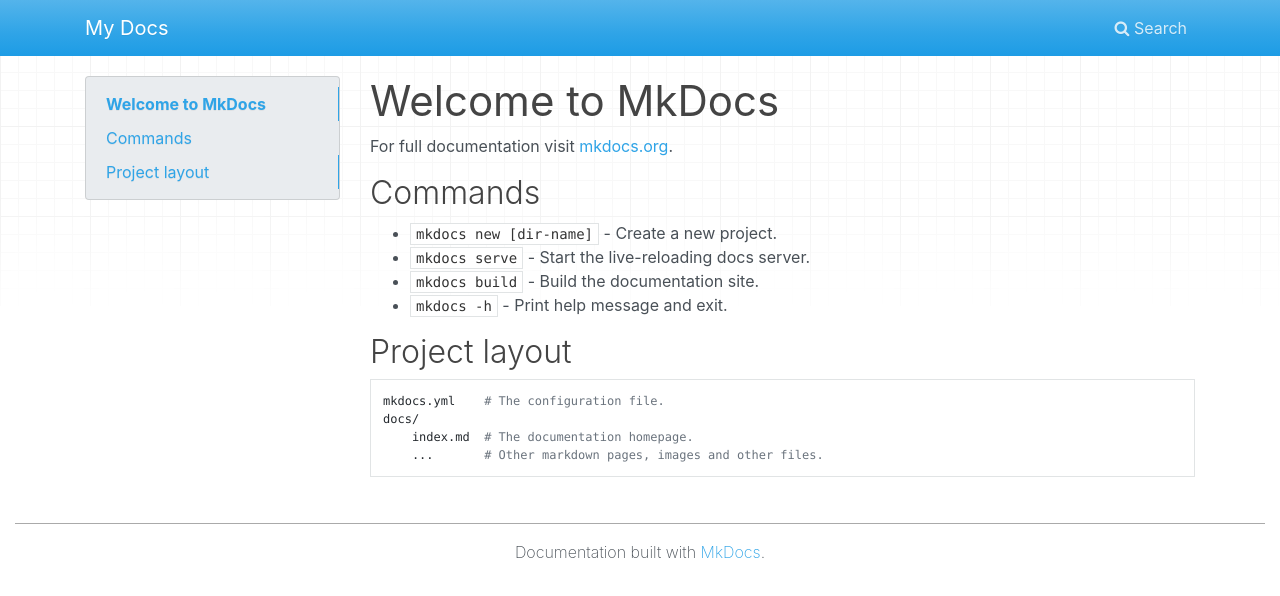
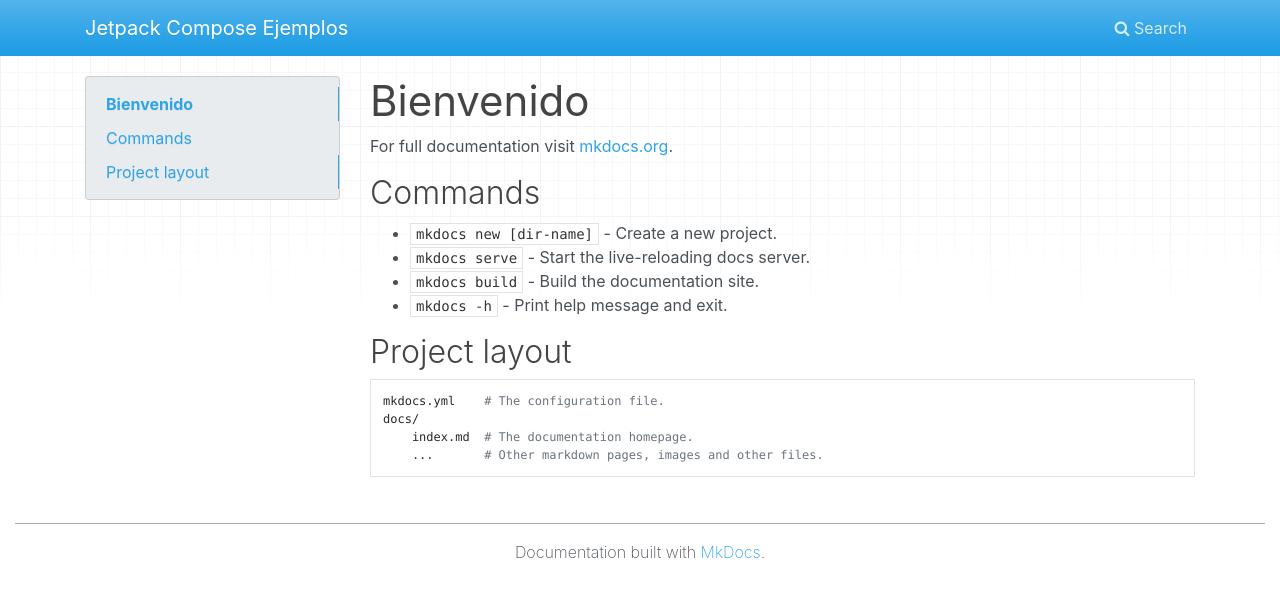
Before and after one commit to rutut/JetpackComposeEjemplos, a plain HTML site: page index.html in a window 1280 px wide. Drawn offline with nearby package versions, Linux system fonts and the light colour scheme.

Commit message:
First Commit

```diff
--- a/index.html
+++ b/index.html
@@ -8,7 +8,7 @@
 
 
         <link rel="shortcut icon" href="img/favicon.ico">
-        <title>My Docs</title>
+        <title>Jetpack Compose Ejemplos</title>
         <link href="css/bootstrap.min.css" rel="stylesheet">
         <link href="css/font-awesome.min.css" rel="stylesheet">
         <link href="css/base.css" rel="stylesheet">
@@ -23,7 +23,7 @@
     <body class="homepage">
         <div class="navbar fixed-top navbar-expand-lg navbar-dark bg-primary">
             <div class="container">
-                <a class="navbar-brand" href=".">My Docs</a>
+                <a class="navbar-brand" href=".">Jetpack Compose Ejemplos</a>
 
                 <!-- Expanded navigation -->
                 <div id="navbar-collapse" class="navbar-collapse collapse">
@@ -52,7 +52,7 @@
     <div id="toc-collapse" class="navbar-collapse collapse card bg-secondary">
         <ul class="nav flex-column">
 
-            <li class="nav-item" data-level="1"><a href="#welcome-to-mkdocs" class="nav-link">Welcome to MkDocs</a>
+            <li class="nav-item" data-level="1"><a href="#bienvenido" class="nav-link">Bienvenido</a>
               <ul class="nav flex-column">
             <li class="nav-item" data-level="2"><a href="#commands" class="nav-link">Commands</a>
               <ul class="nav flex-column">
@@ -69,7 +69,7 @@
 </div></div>
                     <div class="col-md-9" role="main">
 
-<h1 id="welcome-to-mkdocs">Welcome to MkDocs</h1>
+<h1 id="bienvenido">Bienvenido</h1>
 <p>For full documentation visit <a href="https://www.mkdocs.org">mkdocs.org</a>.</p>
 <h2 id="commands">Commands</h2>
 <ul>
@@ -164,5 +164,5 @@ docs/
 
 <!--
 MkDocs version : 1.4.2
-Build Date UTC : 2023-01-22 22:30:23.037999+00:00
+Build Date UTC : 2023-01-22 22:52:47.475184+00:00
 -->
--- a/search/search_index.json
+++ b/search/search_index.json
@@ -1 +1 @@
-{"config":{"indexing":"full","lang":["en"],"min_search_length":3,"prebuild_index":false,"separator":"[\\s\\-]+"},"docs":[{"location":"","text":"Welcome to MkDocs For full documentation visit mkdocs.org . Commands mkdocs new [dir-name] - Create a new project. mkdocs serve - Start the live-reloading docs server. mkdocs build - Build the documentation site. mkdocs -h - Print help message and exit. Project layout mkdocs.yml # The configuration file. docs/ index.md # The documentation homepage. ... # Other markdown pages, images and other files.","title":"Welcome to MkDocs"},{"location":"#welcome-to-mkdocs","text":"For full documentation visit mkdocs.org .","title":"Welcome to MkDocs"},{"location":"#commands","text":"mkdocs new [dir-name] - Create a new project. mkdocs serve - Start the live-reloading docs server. mkdocs build - Build the documentation site. mkdocs -h - Print help message and exit.","title":"Commands"},{"location":"#project-layout","text":"mkdocs.yml # The configuration file. docs/ index.md # The documentation homepage. ... # Other markdown pages, images and other files.","title":"Project layout"}]}
+{"config":{"indexing":"full","lang":["en"],"min_search_length":3,"prebuild_index":false,"separator":"[\\s\\-]+"},"docs":[{"location":"","text":"Bienvenido For full documentation visit mkdocs.org . Commands mkdocs new [dir-name] - Create a new project. mkdocs serve - Start the live-reloading docs server. mkdocs build - Build the documentation site. mkdocs -h - Print help message and exit. Project layout mkdocs.yml # The configuration file. docs/ index.md # The documentation homepage. ... # Other markdown pages, images and other files.","title":"Bienvenido"},{"location":"#bienvenido","text":"For full documentation visit mkdocs.org .","title":"Bienvenido"},{"location":"#commands","text":"mkdocs new [dir-name] - Create a new project. mkdocs serve - Start the live-reloading docs server. mkdocs build - Build the documentation site. mkdocs -h - Print help message and exit.","title":"Commands"},{"location":"#project-layout","text":"mkdocs.yml # The configuration file. docs/ index.md # The documentation homepage. ... # Other markdown pages, images and other files.","title":"Project layout"}]}
```
Also changed, not shown: 404.html (+2 -2 lines), 1 other file.
